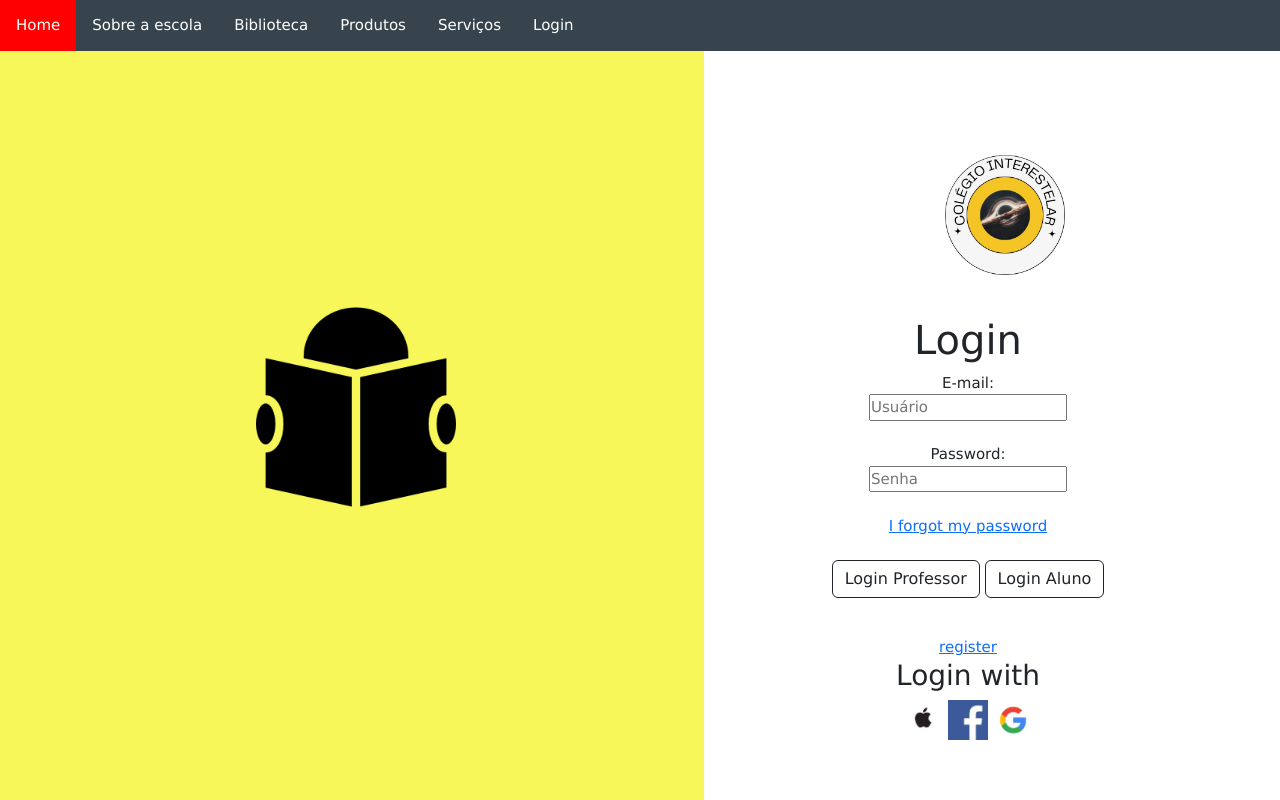
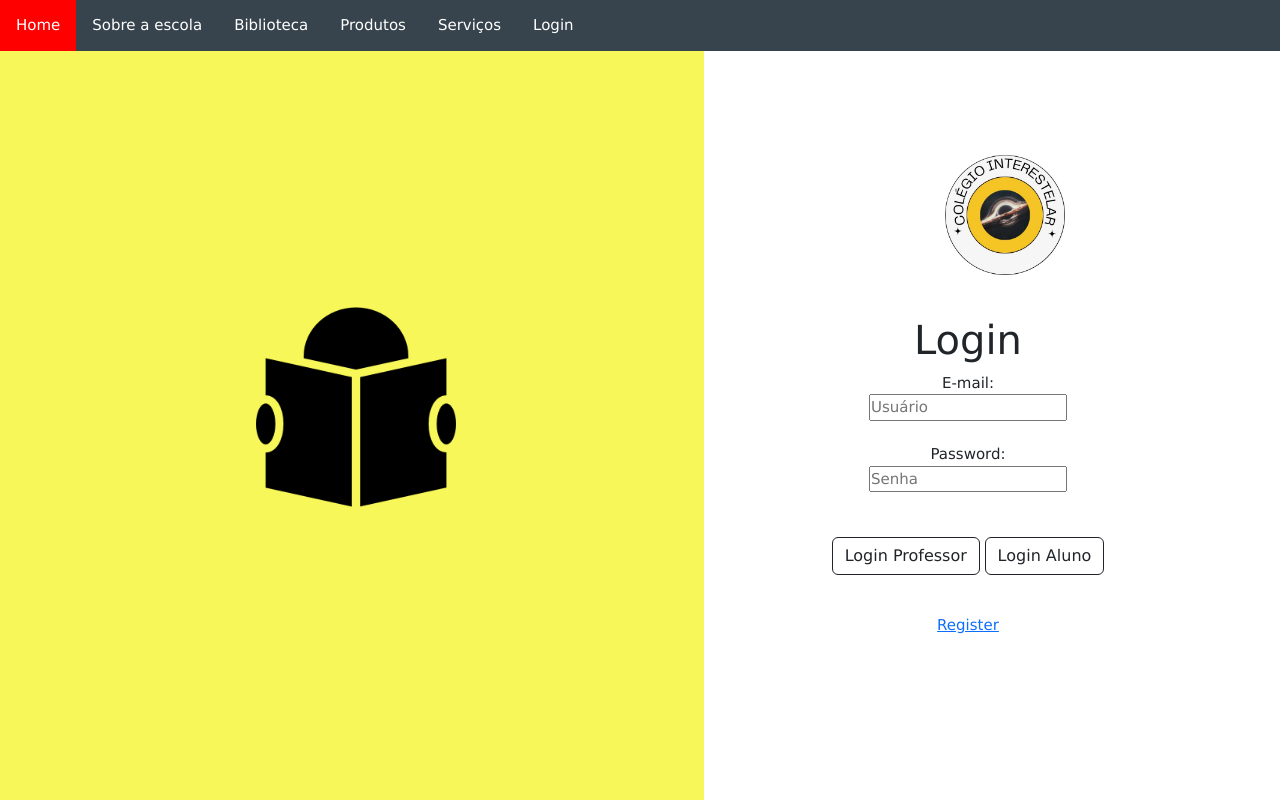
Before and after one commit to eduardasantanab/projeto_final_ES1, a plain HTML site: page login.html in a window 1280 px wide. Drawn offline with nearby package versions, Linux system fonts and the light colour scheme.

Commit message:
retirando algumas coisas da pagina de login

```diff
--- a/login.html
+++ b/login.html
@@ -81,9 +81,6 @@
             </div>
 
             <br>
-
-            <a href="#"> I forgot my password </a>
-            <br>
             <br>
 
             <div class="center">
@@ -95,15 +92,8 @@
 
         <br>
         <div class="center">
-        <a href="register.html"> register</a>
+        <a href="register.html"> Register</a>
 
-        <h3 class="center">Login with</h3>
-
-        <div class="slideshow-container">
-            <img src="images/apple.jpeg" style="width:10%">
-            <img src="images/facebook.jpeg" style="width:10%">
-            <img src="images/google.webp" style="width: 10%">
-        </div>
     </div>
     </div>
 
```
